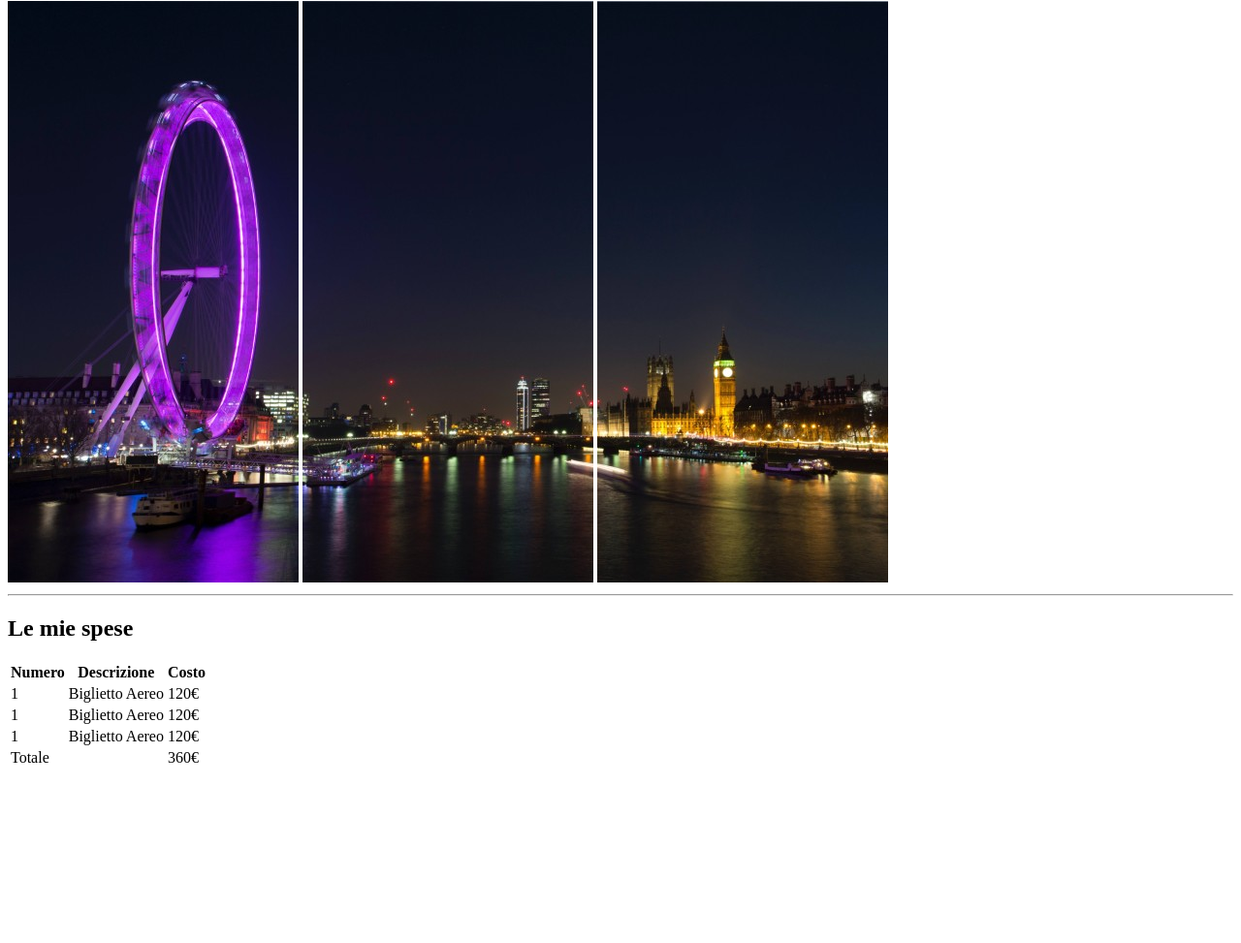
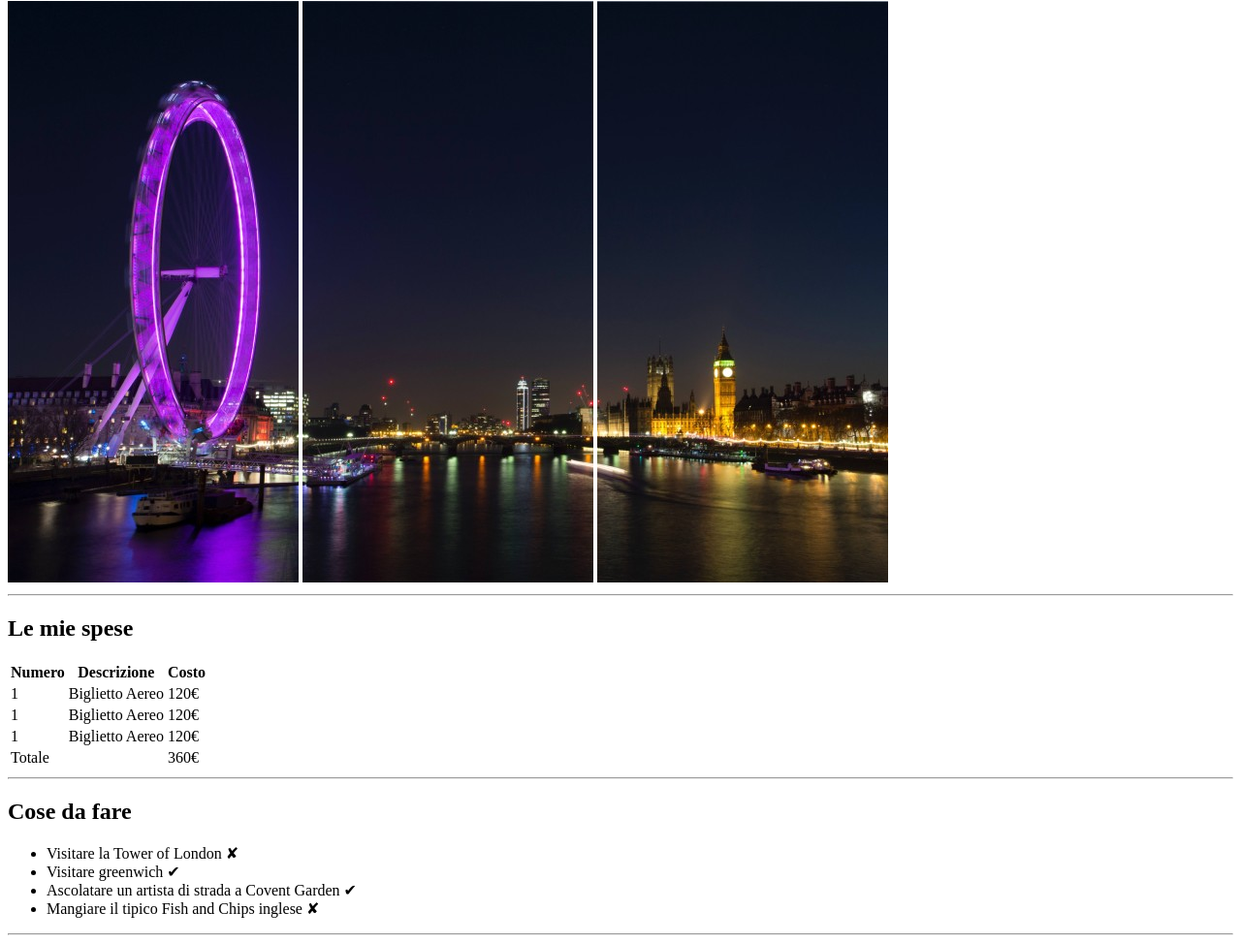
Before and after one commit to Vasmayer/html-london-trip, a plain HTML site: page index.html in a window 1280 px wide. Shown: the part 79-1052 px from the top of the page at 97% size. Before the commit the page ends 881 px from the top, so only its background shows below. Drawn offline with Linux system fonts and the light colour scheme.

Commit message:
Unordered Lists

```diff
--- a/index.html
+++ b/index.html
@@ -16,6 +16,7 @@
     </header>
 
     <main>
+        <section>
             <h2>Le mie spese</h2>
             <table>
                 <tr>
@@ -42,8 +43,20 @@
                     <td colspan="2">Totale</td>
                     <td>360€</td>
                 </tr>
+            </table>
+        </section>
+        <hr>
+        <section>
+            <h2>Cose da fare</h2>
+            <ul>
+                <li>Visitare la Tower of London &#10008;</li>
+                <li>Visitare greenwich &#10004;</li>
+                <li>Ascolatare un artista di strada a Covent Garden &#10004;</li>
+                <li>Mangiare il tipico Fish and Chips inglese &#10008;</li>
+            </ul>
+            <hr>
+        </section>
 
-        </table>
     </main>
 
     <footer></footer>
```
Lines whose indentation alone changed are shown as unchanged.
